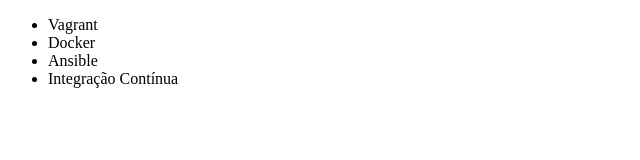
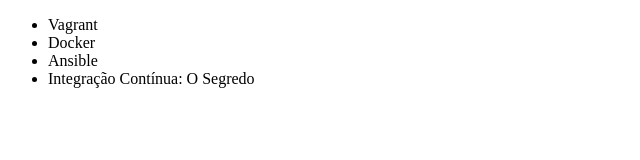
Before and after one commit to danilloevan/alura-git, a plain HTML site: page index.html in a window 1280 px wide. Shown: the full height of the page, 0-640 px from the left. Drawn offline with Linux system fonts and the light colour scheme.

Commit message:
Alteração de nome de curso

```diff
--- a/index.html
+++ b/index.html
@@ -9,7 +9,7 @@
         <li>Vagrant</li>
         <li>Docker</li>
         <li>Ansible</li>
-        <li>Integração Contínua</li>
+        <li>Integração Contínua: O Segredo</li>
     </ul>
 </body>
 </html>
```
